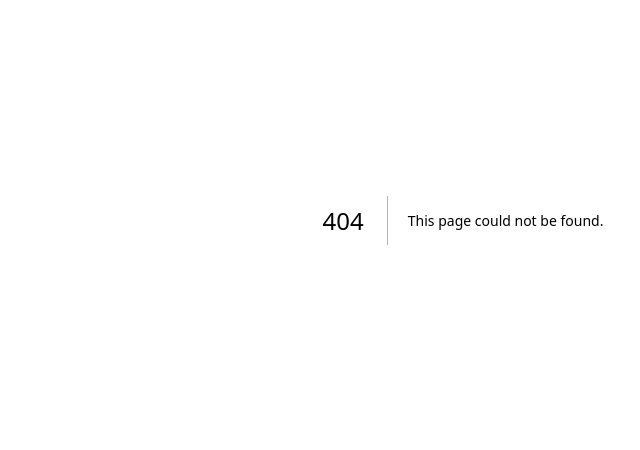
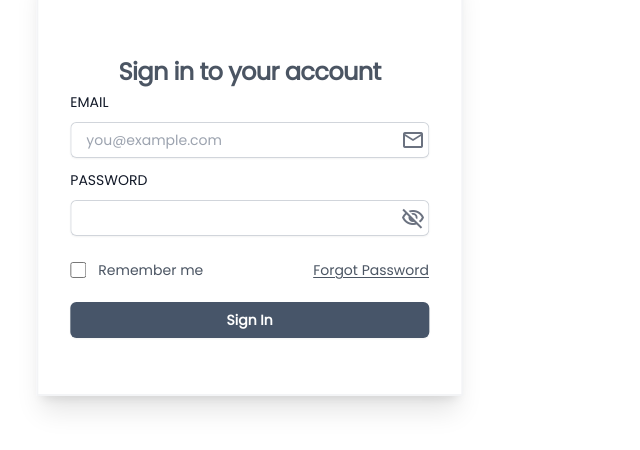
Before and after one commit to muling3/next-pr, a Next.js app: page /login in a window 1280 px wide. Before the commit this address had no page. Shown: the part 180-630 px from the top of the page, without its empty margins (177-817 px from the left). Built offline with nearby package versions, Linux system fonts and the light colour scheme.

Commit message:
login component UI

```diff
--- a/src/app/globals.css
+++ b/src/app/globals.css
@@ -18,10 +18,10 @@
 
 body {
   color: rgb(var(--foreground-rgb));
-  background: linear-gradient(
+  /* background: linear-gradient(
       to bottom,
       transparent,
       rgb(var(--background-end-rgb))
     )
-    rgb(var(--background-start-rgb));
+    rgb(var(--background-start-rgb)); */
 }
--- a/src/app/layout.tsx
+++ b/src/app/layout.tsx
@@ -15,6 +15,12 @@ export default function RootLayout({
 }) {
   return (
     <html lang="en">
+      <head>
+        <link
+          rel="stylesheet"
+          href="https://fonts.googleapis.com/css2?family=Material+Symbols+Outlined:opsz,wght,FILL,GRAD@24,400,0,0"
+        />
+      </head>
       <body className={poppins.className}>{children}</body>
     </html>
   );
--- /dev/null
+++ b/src/app/login/page.tsx
@@ -0,0 +1,53 @@
+import { CustomButton } from "@/components/CustomButton";
+import { CustomInput } from "@/components/CustomInput";
+import React from "react";
+
+export default () => {
+  return (
+    <div className="translate-x-[50%] translate-y-1/3 border-2 border-gray-100 w-1/3 flex flex-col justify-center px-6 py-12 lg:px-8 shadow-xl">
+      <div className="sm:mx-auto sm:w-full sm:max-w-sm">
+        <h2 className="mt-10 text-center text-2xl font-bold leading-9 tracking-tight text-gray-600">
+          Sign in to your account
+        </h2>
+      </div>
+
+      <CustomInput
+        placeholder="you@example.com"
+        icon="mail"
+        label="email"
+        type="email"
+      />
+
+      <CustomInput
+        placeholder=""
+        icon="visibility_off"
+        label="password"
+        type="password"
+      />
+      <div className="w-full my-2 py-1 flex justify-between items-center">
+        <div className="relative flex items-start">
+          <div className="flex h-6 items-center">
+            <input
+              id="remember-me"
+              aria-describedby="remember-me"
+              name="remember-me"
+              type="checkbox"
+              className="h-4 w-4 rounded border-gray-300 text-orange-500 focus:ring-orange-600"
+            />
+          </div>
+          <div className="ml-3 text-sm leading-6">
+            <label htmlFor="remember-me" className="font-medium text-gray-600">
+              Remember me
+            </label>
+          </div>
+        </div>
+        <div>
+          <p className="text-gray-600 text-sm underline underline-offset-2 hover:cursor-pointer">
+            Forgot Password
+          </p>
+        </div>
+      </div>
+      <CustomButton title="Sign In" navigateTo={"/"} />
+    </div>
+  );
+};
--- /dev/null
+++ b/src/components/CustomButton.tsx
@@ -0,0 +1,30 @@
+"use client";
+
+import React, { FC } from "react";
+import { useRouter } from "next/navigation";
+
+type Props = {
+  navigateTo: string;
+  title: string;
+};
+
+export const CustomButton: FC<Props> = ({ title, navigateTo }) => {
+  const router = useRouter();
+  const handleOnClick = () => {
+    console.log("sign in button clicked");
+    // navigate to home page
+    router.push("/");
+  };
+
+  return (
+    <div>
+      <button
+        type="submit"
+        className="flex w-full justify-center rounded-md bg-slate-600 px-3 my-2 py-1.5 text-sm font-semibold leading-6 text-white shadow-sm hover:bg-slate-200 hover:text-slate-800 focus-visible:outline focus-visible:outline-2 focus-visible:outline-offset-2 focus-visible:outline-gray-200 transition-all duration-500"
+        onClick={handleOnClick}
+      >
+        {title}
+      </button>
+    </div>
+  );
+};
--- /dev/null
+++ b/src/components/CustomInput.tsx
@@ -0,0 +1,27 @@
+import { CustomInputProps } from "@/types/CustomInputProps";
+import React, { FC } from "react";
+
+export const CustomInput: FC<CustomInputProps> = ({ label, type, placeholder, icon }) => {
+  return (
+    <div className="mb-[10px]">
+      <label
+        htmlFor={label}
+        className="block text-sm font-medium leading-6 text-gray-900"
+      >
+        {label.toUpperCase()}
+      </label>
+      <div className="relative mt-2 rounded-md shadow-sm">
+        <input
+          type={type}
+          name={label}
+          id={label}
+          className="block w-full rounded-md border-0 py-1.5 pl-4 text-gray-900 ring-1 ring-inset ring-gray-300 placeholder:text-gray-400 focus:ring-1 focus:ring-inset focus:ring-gray-400 sm:text-sm sm:leading-6 transition-all duration-2000"
+          placeholder={placeholder}
+        />
+        <div className="pointer-events-none absolute inset-y-0 right-1 flex items-center pl-3">
+          <span className="material-symbols-outlined text-gray-500">{icon}</span>
+        </div>
+      </div>
+    </div>
+  );
+};
--- /dev/null
+++ b/src/types/CustomInputProps.ts
@@ -0,0 +1,6 @@
+export interface CustomInputProps {
+    label: string
+    type: string
+    icon: string
+    placeholder: string
+}
```
